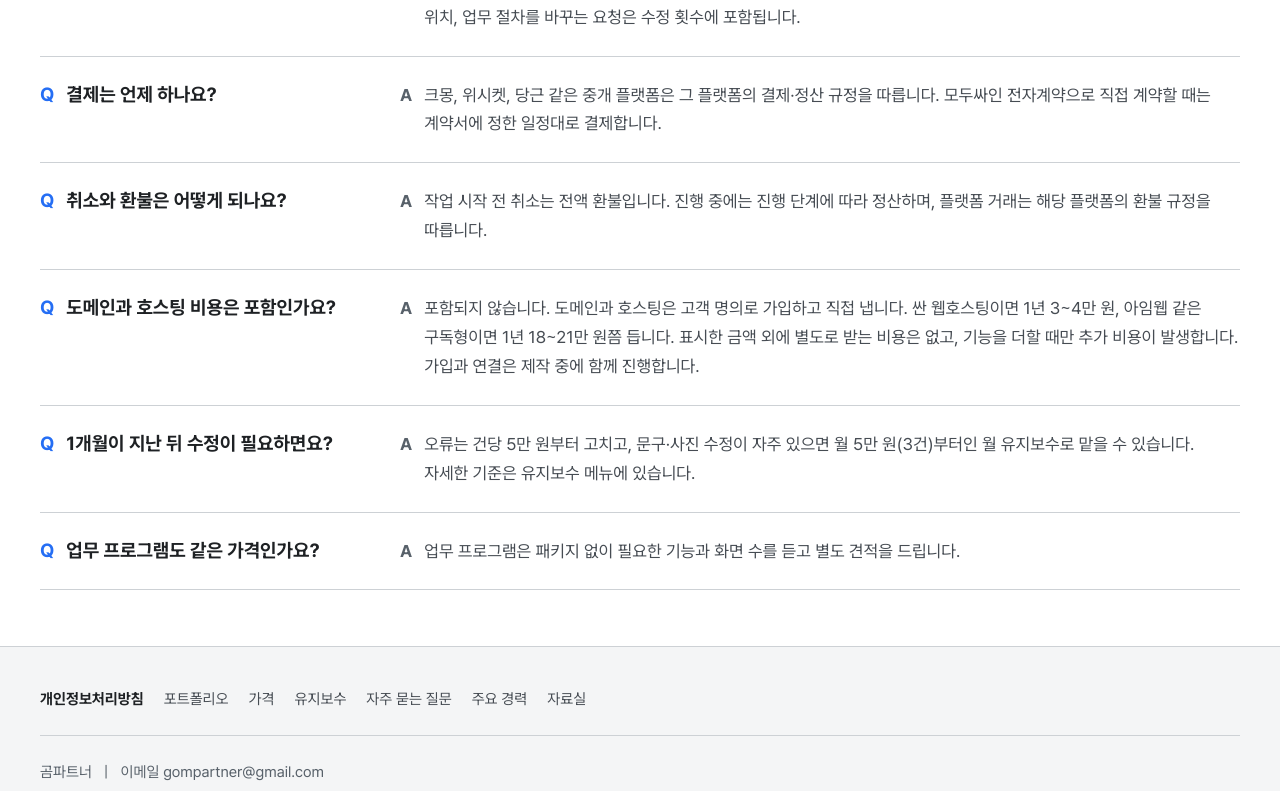
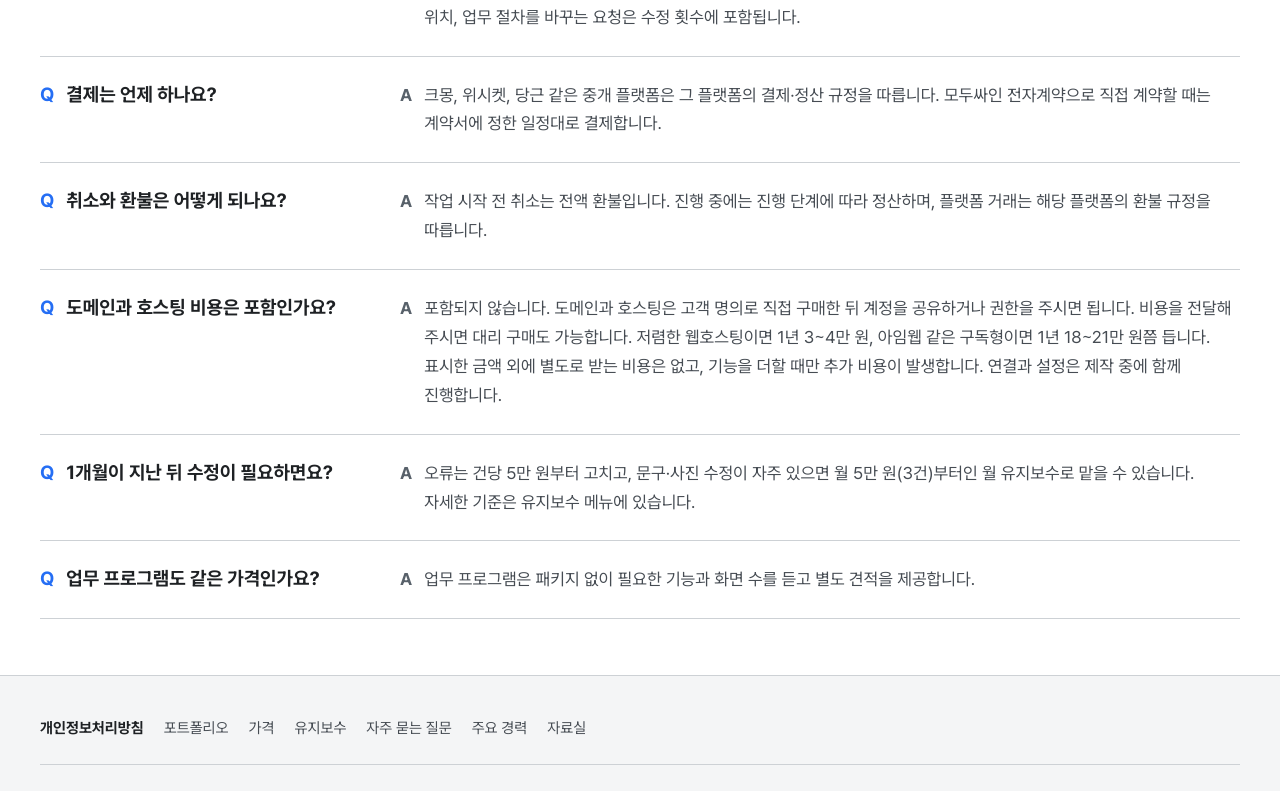
Before and after one commit to gompartner/gompartner.github.io, a Next.js app: page /faq in a window 1280 px wide. Shown: the part 574-1365 px from the top of the page. Built offline with nearby package versions, Linux system fonts and the light colour scheme; no server answers.

Commit message:
도메인·호스팅 구매 안내와 견적 문구 수정

```diff
--- a/components/works/IndustryCost.tsx
+++ b/components/works/IndustryCost.tsx
@@ -16,7 +16,7 @@ export function IndustryCost({ industry, projects }: { industry: Industry; proje
 
   const lead =
     rows.length === 0
-      ? `소개만 하는 홈페이지는 ${manwon(base.price)}, 작업 기간 ${base.days}일입니다. 신청·심사 같은 업무 프로그램은 화면 수를 듣고 별도 견적을 드립니다.`
+      ? `소개만 하는 홈페이지는 ${manwon(base.price)}, 작업 기간 ${base.days}일입니다. 신청·심사 같은 업무 프로그램은 화면 수를 듣고 별도 견적을 제공합니다.`
       : `소개만 하는 홈페이지는 ${manwon(base.price)}, 작업 기간 ${base.days}일입니다. 아래 샘플처럼 기능을 넣으면 ${rangeText(totals.map(manwon))}, 작업 기간은 ${rangeText(days.map((d) => `${d}일`))}입니다.`;
 
   const jsonLd = {
--- a/data/faq.ts
+++ b/data/faq.ts
@@ -39,7 +39,7 @@ export const faq = [
   },
   {
     q: "도메인과 호스팅 비용은 포함인가요?",
-    a: `포함되지 않습니다. ${runningCostNote} 가입과 연결은 제작 중에 함께 진행합니다.`,
+    a: `포함되지 않습니다. ${runningCostNote} 연결과 설정은 제작 중에 함께 진행합니다.`,
   },
   {
     q: "1개월이 지난 뒤 수정이 필요하면요?",
@@ -47,6 +47,6 @@ export const faq = [
   },
   {
     q: "업무 프로그램도 같은 가격인가요?",
-    a: "업무 프로그램은 패키지 없이 필요한 기능과 화면 수를 듣고 별도 견적을 드립니다.",
+    a: "업무 프로그램은 패키지 없이 필요한 기능과 화면 수를 듣고 별도 견적을 제공합니다.",
   },
 ];
--- a/data/pricing.ts
+++ b/data/pricing.ts
@@ -57,7 +57,7 @@ export const previewDetail = "샘플을 고르시면 상호와 색을 입힌 첫
 
 /** 패키지 금액 밖에서 드는 돈. 숫자는 /tools/hosting-cost(data/hostingPrices.ts) 조사값에서 나온 범위다. */
 export const runningCostNote =
-  "도메인과 호스팅은 고객 명의로 가입하고 직접 냅니다. 싼 웹호스팅이면 1년 3~4만 원, 아임웹 같은 구독형이면 1년 18~21만 원쯤 듭니다. 표시한 금액 외에 별도로 받는 비용은 없고, 기능을 더할 때만 추가 비용이 발생합니다.";
+  "도메인과 호스팅은 고객 명의로 직접 구매한 뒤 계정을 공유하거나 권한을 주시면 됩니다. 비용을 전달해 주시면 대리 구매도 가능합니다. 저렴한 웹호스팅이면 1년 3~4만 원, 아임웹 같은 구독형이면 1년 18~21만 원쯤 듭니다. 표시한 금액 외에 별도로 받는 비용은 없고, 기능을 더할 때만 추가 비용이 발생합니다.";
 
 /** 이 패키지를 바탕으로 만든 샘플(견적 기준). 가격표 카드에 예시로 붙인다. */
 export function samplesForPlan(planId: PlanId) {
```
Also changed, not shown: assets/fonts/PretendardVariable.subset.woff2.
